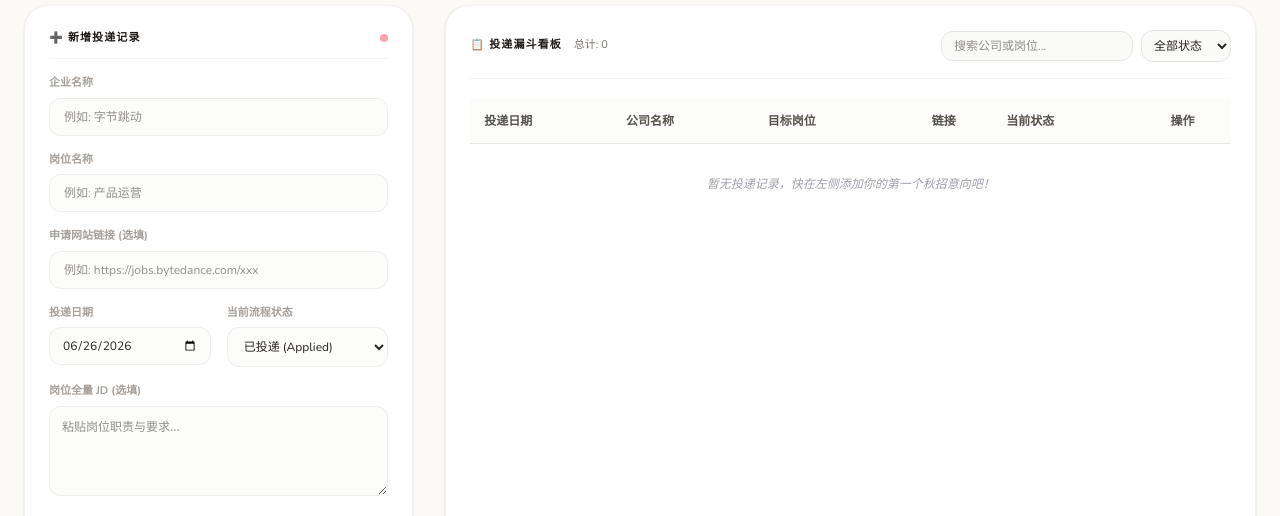
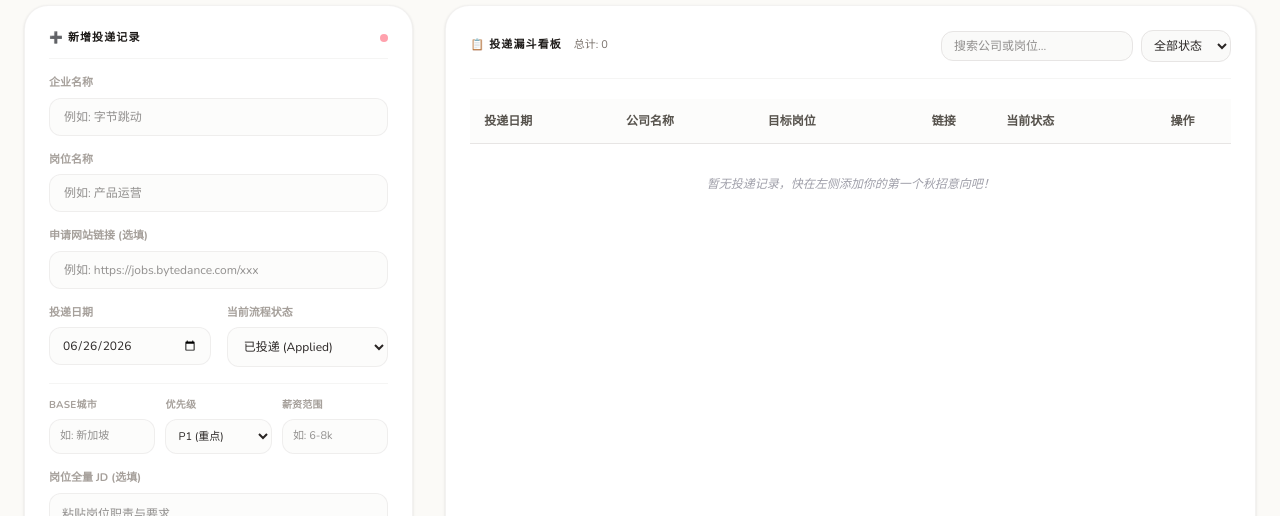
Before and after one commit to jia7xia-ux/Interview-assist, a plain HTML site: page index.html in a window 1280 px wide. Both pictures are taken after a click on the button "📋 看板". Shown: the part 279-795 px from the top of the page. Drawn offline with nearby package versions, Linux system fonts and the light colour scheme.

Commit message:
Update index.html

```diff
--- a/index.html
+++ b/index.html
@@ -405,11 +405,23 @@
         <h2 class="text-[11px] font-bold text-stone-900 uppercase tracking-widest">➕ 新增投递记录</h2>
         <span class="h-2 w-2 rounded-full bg-rose-300"></span>
     </div>
-                    <div><label class="block text-[11px] font-bold text-stone-400 uppercase mb-1.5">企业名称</label><input type="text" id="track-company" placeholder="例如: 字节跳动" class="w-full text-xs px-3.5 py-2.5 bg-stone-50/60 border border-stone-200/60 rounded-xl focus:outline-none focus:bg-white focus:border-stone-400 transition"></div>
-                    <div><label class="block text-[11px] font-bold text-stone-400 uppercase mb-1.5">岗位名称</label><input type="text" id="track-role" placeholder="例如: 产品运营" class="w-full text-xs px-3.5 py-2.5 bg-stone-50/60 border border-stone-200/60 rounded-xl focus:outline-none focus:bg-white focus:border-stone-400 transition"></div>
-                    <div><label class="block text-[11px] font-bold text-stone-400 uppercase mb-1.5">申请网站链接 (选填)</label><input type="url" id="track-link" placeholder="例如: https://jobs.bytedance.com/xxx" class="w-full text-xs px-3.5 py-2.5 bg-stone-50/60 border border-stone-200/60 rounded-xl focus:outline-none focus:bg-white focus:border-stone-400 transition"></div>
+    <div>
+        <label class="block text-[11px] font-bold text-stone-400 uppercase mb-1.5">企业名称</label>
+        <input type="text" id="track-company" placeholder="例如: 字节跳动" class="w-full text-xs px-3.5 py-2.5 bg-stone-50/60 border border-stone-200/60 rounded-xl focus:outline-none focus:bg-white focus:border-stone-400 transition">
+    </div>
+    <div>
+        <label class="block text-[11px] font-bold text-stone-400 uppercase mb-1.5">岗位名称</label>
+        <input type="text" id="track-role" placeholder="例如: 产品运营" class="w-full text-xs px-3.5 py-2.5 bg-stone-50/60 border border-stone-200/60 rounded-xl focus:outline-none focus:bg-white focus:border-stone-400 transition">
+    </div>
+    <div>
+        <label class="block text-[11px] font-bold text-stone-400 uppercase mb-1.5">申请网站链接 (选填)</label>
+        <input type="url" id="track-link" placeholder="例如: https://jobs.bytedance.com/xxx" class="w-full text-xs px-3.5 py-2.5 bg-stone-50/60 border border-stone-200/60 rounded-xl focus:outline-none focus:bg-white focus:border-stone-400 transition">
+    </div>
     <div class="grid grid-cols-2 gap-4">
-                        <div><label class="block text-[11px] font-bold text-stone-400 uppercase mb-1.5">投递日期</label><input type="date" id="track-date" class="w-full text-xs px-3 py-2.5 bg-stone-50/60 border border-stone-200/60 rounded-xl focus:outline-none focus:bg-white focus:border-stone-400 transition"></div>
+        <div>
+            <label class="block text-[11px] font-bold text-stone-400 uppercase mb-1.5">投递日期</label>
+            <input type="date" id="track-date" class="w-full text-xs px-3 py-2.5 bg-stone-50/60 border border-stone-200/60 rounded-xl focus:outline-none focus:bg-white focus:border-stone-400 transition">
+        </div>
         <div>
             <label class="block text-[11px] font-bold text-stone-400 uppercase mb-1.5">当前流程状态</label>
             <select id="track-status" class="w-full text-xs px-3 py-2.5 bg-stone-50/60 border border-stone-200/60 rounded-xl focus:outline-none focus:bg-white focus:border-stone-400 transition">
@@ -421,8 +433,34 @@
             </select>
         </div>
     </div>
-                    <div><label class="block text-[11px] font-bold text-stone-400 uppercase mb-1.5">岗位全量 JD (选填)</label><textarea id="track-jd" rows="4" placeholder="粘贴岗位职责与要求..." class="w-full text-xs p-3 bg-stone-50/60 border border-stone-200/60 rounded-xl focus:outline-none focus:bg-white focus:border-stone-400 transition font-sans"></textarea></div>
-                    <button id="btn-add-track" class="w-full py-2.5 bg-stone-900 text-stone-50 rounded-full text-xs font-bold hover:bg-stone-800 transition shadow-sm active:scale-[0.99] cursor-pointer">添加至看板</button>
+
+    <div class="grid grid-cols-3 gap-2.5 border-t border-stone-100 pt-3.5">
+        <div>
+            <label class="block text-[10px] font-bold text-stone-400 uppercase mb-1.5 tracking-wide">Base城市</label>
+            <input type="text" id="track-base" placeholder="如: 新加坡" class="w-full text-[11px] px-2.5 py-2 bg-stone-50/60 border border-stone-200/60 rounded-xl focus:outline-none focus:bg-white focus:border-stone-400 transition">
+        </div>
+        <div>
+            <label class="block text-[10px] font-bold text-stone-400 uppercase mb-1.5 tracking-wide">优先级</label>
+            <select id="track-priority" class="w-full text-[11px] px-2 py-2 bg-stone-50/60 border border-stone-200/60 rounded-xl focus:outline-none focus:bg-white focus:border-stone-400 transition">
+                <option value="P0 (核心)">P0 (核心)</option>
+                <option value="P1 (重点)" selected>P1 (重点)</option>
+                <option value="P2 (日常)">P2 (日常)</option>
+            </select>
+        </div>
+        <div>
+            <label class="block text-[10px] font-bold text-stone-400 uppercase mb-1.5 tracking-wide">薪资范围</label>
+            <input type="text" id="track-salary" placeholder="如: 6-8k" class="w-full text-[11px] px-2.5 py-2 bg-stone-50/60 border border-stone-200/60 rounded-xl focus:outline-none focus:bg-white focus:border-stone-400 transition">
+        </div>
+    </div>
+
+    <div>
+        <label class="block text-[11px] font-bold text-stone-400 uppercase mb-1.5">岗位全量 JD (选填)</label>
+        <textarea id="track-jd" rows="4" placeholder="粘贴岗位职责与要求..." class="w-full text-xs p-3 bg-stone-50/60 border border-stone-200/60 rounded-xl focus:outline-none focus:bg-white focus:border-stone-400 transition font-sans"></textarea>
+    </div>
+
+    <button id="btn-add-track" class="w-full py-2.5 bg-stone-900 text-stone-50 rounded-full text-xs font-bold hover:bg-stone-800 transition shadow-sm active:scale-[0.99] cursor-pointer">
+        添加至看板
+    </button>
 </section>
 
                 <!-- 右侧明细表格 -->
```
Lines whose indentation alone changed are shown as unchanged.
